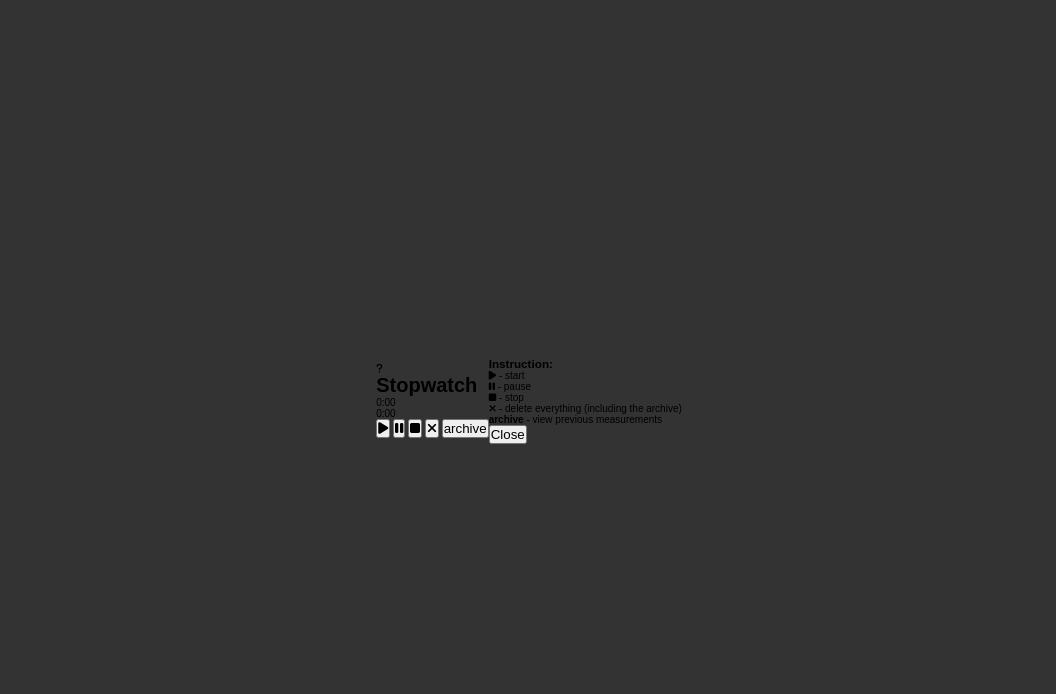
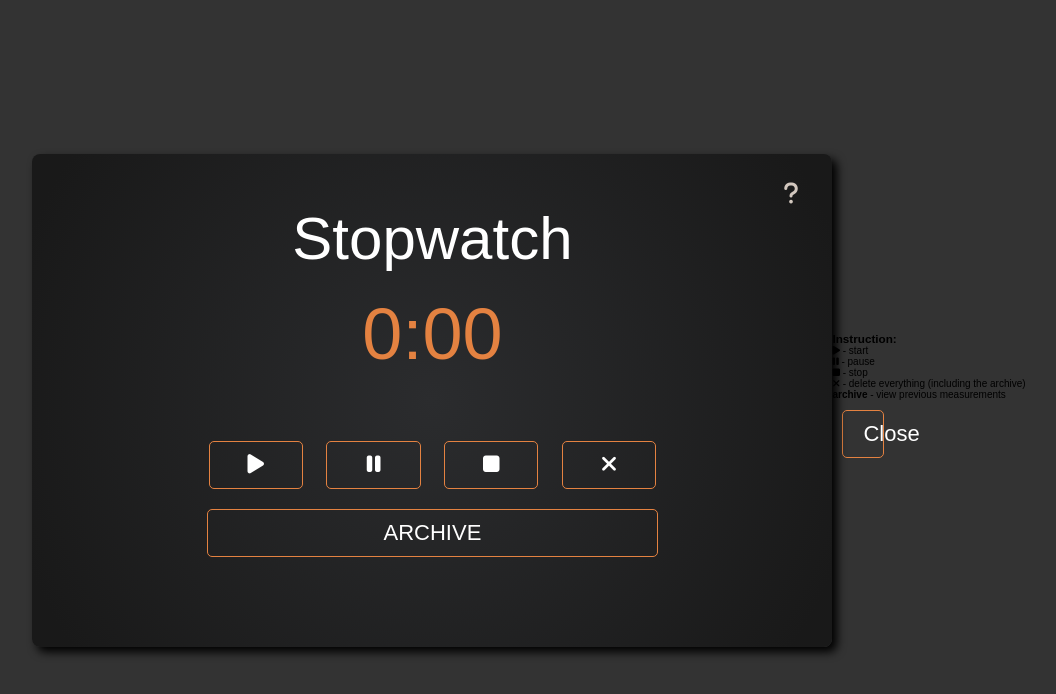
Before and after one commit to gabatk/Personalized-stopwatch, a plain HTML site: page index.html in a window 1280 px wide. Shown: the whole page, without its empty margins (111-1167 px from the left). Drawn offline with Linux system fonts and the light colour scheme.

Commit message:
Some new CSS styles implemented.

```diff
--- a/css/style.css
+++ b/css/style.css
@@ -4,6 +4,12 @@
     box-sizing: border-box;
     padding: 0;
     margin: 0;
+}
+
+:root {
+    --first-color: #e48241;
+    --second-color: #D2C7BE;
+
 }
 
 html {
@@ -18,3 +24,81 @@ body {
     font-family: 'Montserrat', sans-serif;
     background-color: #333;
 }
+
+.wrapper {
+    position: relative;
+    display: flex;
+    justify-content: center;
+    align-items: center;
+    flex-direction: column;
+    padding: 50px;
+    width: 800px;
+    font-size: 1.6rem;
+    background-image: radial-gradient(circle, rgb(43, 44, 46)0%, rgb(25, 25, 25) 93%);
+    border-radius: 8px;
+    box-shadow: 5px 5px 10px black;
+    color: #fff;
+}
+
+.info {
+    position: absolute;
+    top: 6px;
+    right: 14px;
+    padding: 20px;
+    font-size: 2.4rem;
+    color: var(--second-color);
+    cursor: pointer;
+    transition: color .3s;
+}
+
+.info:hover {
+    color: var(--first-color);
+}
+
+.project-title {
+    margin-bottom: 20px;
+    font-size: 6rem;
+    font-weight: lighter;
+}
+
+.stopwatch {
+    font-size: 7.2rem;
+    color: var(--first-color);
+}
+
+.time {
+    visibility: hidden;
+    color: var(--second-color);
+    font-size: 2.2rem;
+}
+
+.buttons {
+    display: flex;
+    justify-content: space-around;
+    flex-wrap: wrap;
+    margin: 30px;
+}
+
+.stopwatch-btn {
+    margin: 10px;
+    padding: 10px 20px;
+    width: 20%;
+    color: #fff;
+    font-size: 2.2rem;
+    background-color: transparent;
+    border: 1px solid var(--first-color);
+    border-radius: 5px;
+    cursor: pointer;
+    transition: background-color .3s;
+}
+
+.archive {
+    flex-grow: 1;
+    text-transform: uppercase;
+}
+
+.stopwatch-btn:hover,
+.stopwatch-btn:focus {
+    background-color: var(--first-color);
+    outline: none;
+}
--- a/index.html
+++ b/index.html
@@ -16,16 +16,16 @@
 				<i class="fas fa-question"></i>
 			</p>
 
-			<h1>Stopwatch</h1>
+			<h1 class="project-title">Stopwatch</h1>
 			<p class="stopwatch">0:00</p>
 			<p class="time">0:00</p>
 
 			<div class="buttons">
-				<button class="start"><i class="fas fa-play"></i></button>
-				<button class="pause"><i class="fas fa-pause"></i></button>
-				<button class="stop"><i class="fas fa-stop"></i></button>
-				<button class="reset"><i class="fas fa-times"></i></button>
-				<button class="history">archive</button>
+				<button class="stopwatch-btn start"><i class="fas fa-play"></i></button>
+				<button class="stopwatch-btn pause"><i class="fas fa-pause"></i></button>
+				<button class="stopwatch-btn stop"><i class="fas fa-stop"></i></button>
+				<button class="stopwatch-btn reset"><i class="fas fa-times"></i></button>
+				<button class="stopwatch-btn archive">archive</button>
 			</div>
 
 			<ul class="timelist"></ul>
@@ -43,7 +43,7 @@
 				</p>
 				<p><strong>archive</strong> - view previous measurements</p>
 
-				<button class="close">Close</button>
+				<button class="stopwatch-btn close">Close</button>
 			</div>
 		</div>
 
```
